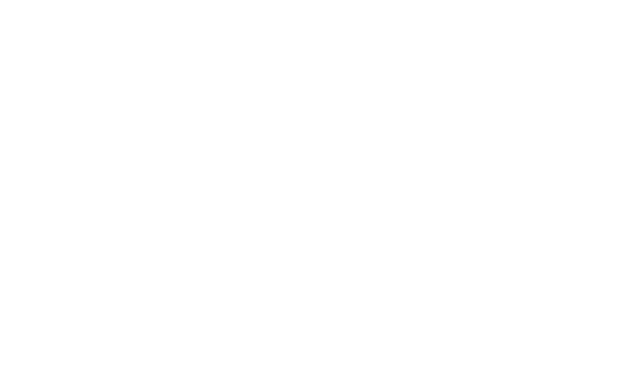
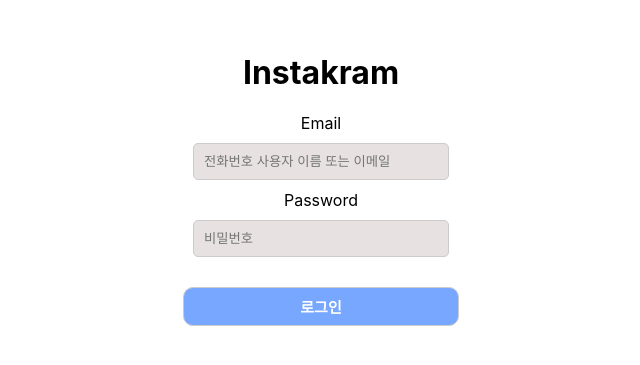
Before and after one commit to SA-Instakram/front, a React (Create React App) app: page /login in a window 1280 px wide. Before the commit this address had no page. Shown: the part 221-586 px from the top of the page, without its empty margins (319-959 px from the left). Built offline with nearby package versions, Linux system fonts and the light colour scheme.

Commit message:
feat. 로그인 ui 제작

```diff
--- a/package.json
+++ b/package.json
@@ -10,8 +10,12 @@
     "react": "^18.2.0",
     "react-dom": "^18.2.0",
     "react-router-dom": "^6.17.0",
+<<<<<<< Updated upstream
     "react-scripts": "5.0.1",
     "recoil": "^0.7.7",
+=======
+    "react-scripts": "^5.0.1",
+>>>>>>> Stashed changes
     "styled-components": "^6.1.0",
     "web-vitals": "^2.1.4"
   },
--- a/src/App.js
+++ b/src/App.js
@@ -2,6 +2,7 @@
 import "./App.css";
 import Main from "./pages/Main/main";
 import Profile from "./pages/Profile/profile";
+import Loginpage from "./pages/login/login";
 
 function App() {
   return (
@@ -9,6 +10,7 @@
       <Routes>
         <Route path="/" element={<Main />} />
         <Route path="/profile" element={<Profile />} />
+        <Route path="/login" element={<Loginpage />} />
       </Routes>
     </div>
   );
--- /dev/null
+++ b/src/pages/login/login.js
@@ -0,0 +1,38 @@
+import React, { useState } from 'react';
+import { useNavigate } from "react-router-dom";
+import { Wrapper,loginbuttonStyle,headingstyle } from "./styles";
+import './styles.css'
+
+export default function Loginpage() {
+    const navigate = useNavigate();
+    let [Email, setEmail] = useState("");
+    let [Password, setPassword] = useState("");
+    const onEmailHandler = (event) => {
+        setEmail(event.currentTarget.value);
+    }
+    const onPasswordHandler = (event) => {
+        setPassword(event.currentTarget.value);
+    }
+
+    return (
+        <Wrapper>
+            <form style={{ display: 'flex', flexDirection: 'column'}}
+            >
+                <h1 style={headingstyle}>Instakram</h1>
+                <label>Email</label>
+                <input placeholder="전화번호 사용자 이름 또는 이메일" type='email' className='customInput' value={Email} onChange={onEmailHandler}/>
+                <label>Password</label>
+                <input placeholder="비밀번호" type='password' className='customInput' value={Password} onChange={onPasswordHandler}/>
+                <br />
+                <button style={loginbuttonStyle}
+                    onClick={() => {
+                    navigate("/");
+                }}>
+                    <p className="bold-text">
+                    로그인
+                    </p>
+                </button>
+            </form>
+        </Wrapper>
+    )
+}
--- /dev/null
+++ b/src/pages/login/styles.css
@@ -0,0 +1,13 @@
+.customInput {
+    background-color: rgb(231, 225, 225);
+    padding: 10px;
+    margin: 10px;
+    border: 1px solid #ccc;
+    border-radius: 5px;
+  }
+
+  .bold-text {
+    font-size : 15px;
+    font-weight: bold;
+    margin : 7px;
+  }
--- /dev/null
+++ b/src/pages/login/styles.js
@@ -0,0 +1,22 @@
+import styled from "styled-components";
+
+export const Wrapper = styled.div`
+  display: flex;
+  justify-content: center;
+  align-items: center;
+  width: 100%;
+  height: 100vh;
+
+
+
+`;
+export const headingstyle = {
+    padding : '0px 60px 0px 60px'
+}
+
+export const loginbuttonStyle = {
+    backgroundColor: '#77A7FF',
+    color: 'white',
+    border : '1px solid #ccc',
+    borderRadius : '10px'
+  };
```
Also changed, not shown: 1 other file (tests, documents, lock files or other folders).
